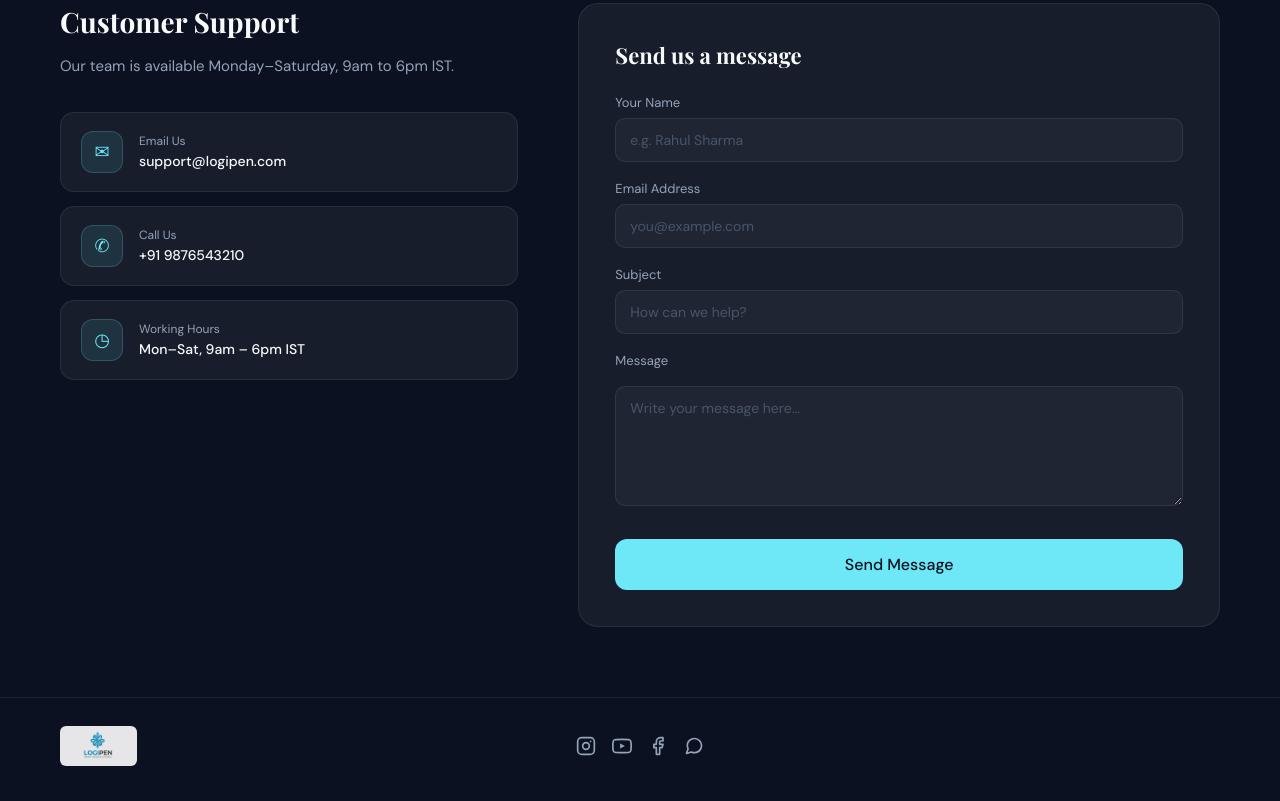
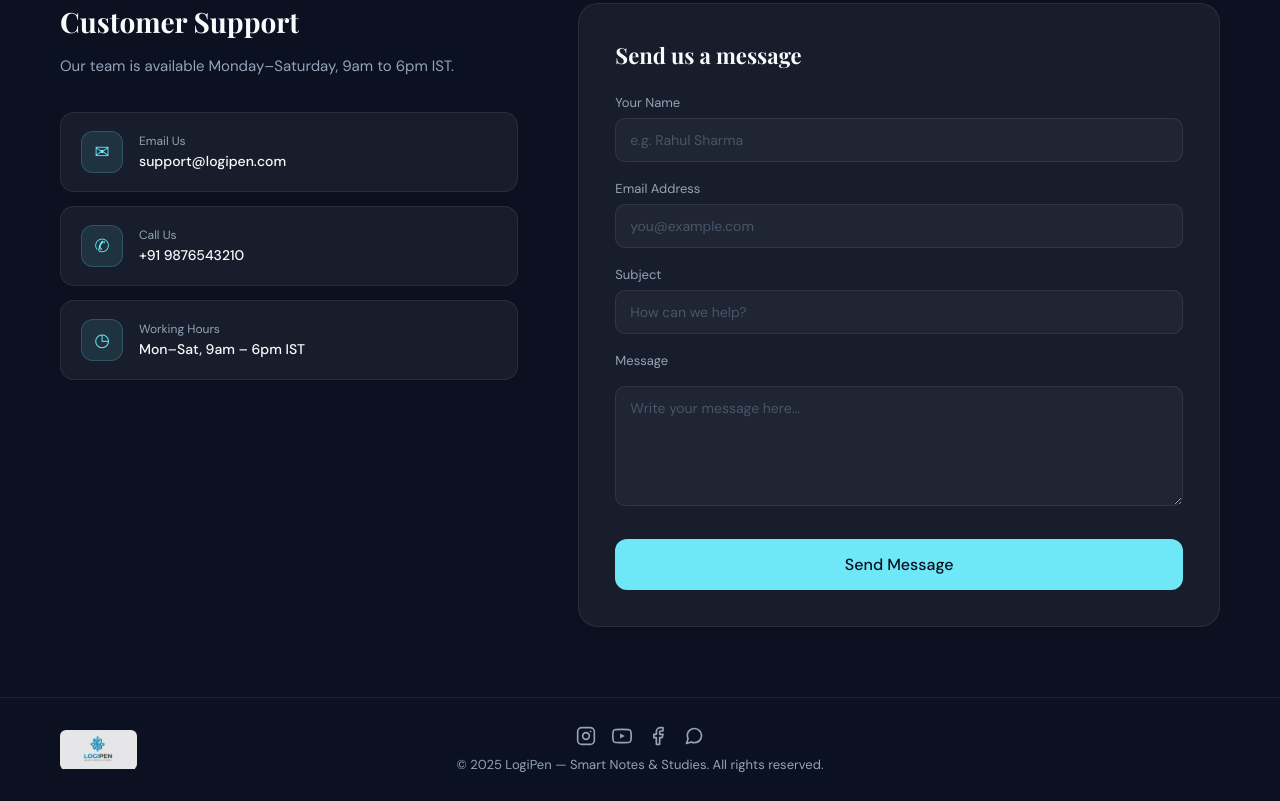
Before and after one commit to AtharvY11/smartpen, a plain HTML site: page contact.html in a window 1280 px wide. Shown: the part 409-1210 px from the top of the page. Drawn offline with nearby package versions, Linux system fonts and the light colour scheme.

Commit message:
Update contact.html

```diff
--- a/contact.html
+++ b/contact.html
@@ -114,7 +114,7 @@
         </svg>
       </a>
     </div>
-
+    <div class="footer-copy">© 2025 LogiPen — Smart Notes & Studies. All rights reserved.</div>
   </div>
   <div class="footer-right"></div>
 </footer>
```
